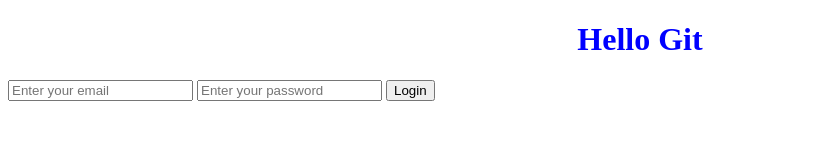
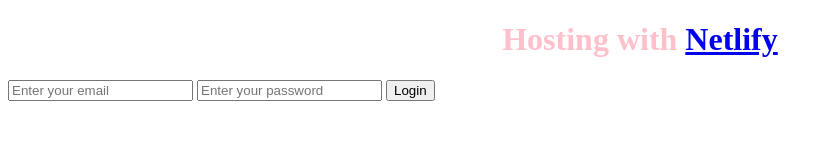
Before and after one commit to dianalves3/my-shecode-project, a plain HTML site: page index.html in a window 1280 px wide. Shown: the whole page, without its empty margins (0-833 px from the left). Drawn offline with Linux system fonts and the light colour scheme.

Commit message:
Added link to Netlify

```diff
--- a/index.html
+++ b/index.html
@@ -12,9 +12,7 @@
     <link rel="stylesheet" href="style.css" />
   </head>
   <body>
-    <h1>
-      Hello Git
-    </h1>
+    <h1>Hosting with <a href="https://www.netlify.com">Netlify</a></h1>
     <form>
       <input type="email" placeholder="Enter your email" />
       <input type="password" placeholder="Enter your password" />
--- a/style.css
+++ b/style.css
@@ -1,4 +1,4 @@
 h1 {
   text-align: center;
-  color: blue;
+  color: Pink;
 }
```
